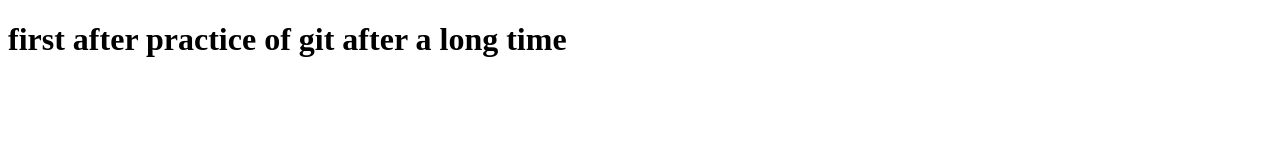
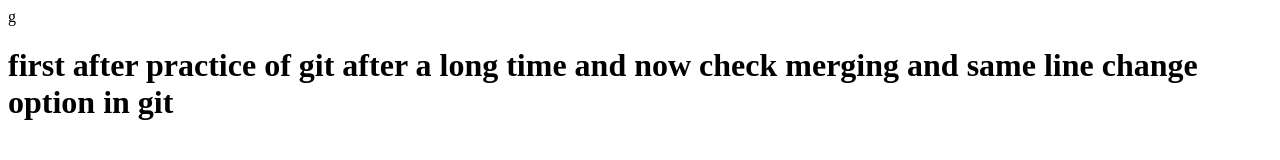
Before and after one commit to Ayyubshahab786/local_repo, a plain HTML site: page index3.html in a window 1280 px wide. Drawn offline with Linux system fonts and the light colour scheme.

Commit message:
check changes in different branch in same linegive option

```diff
--- a/index3.html
+++ b/index3.html
@@ -1,14 +1,14 @@
 <!DOCTYPE html>
 <html lang="en">
 
-<head>
+<head>g
     <meta charset="UTF-8">
     <meta name="viewport" content="width=device-width, initial-scale=1.0">
     <title>Document</title>
 </head>
 
 <body>
-    <h1>first after practice of git after a long time
+    <h1>first after practice of git after a long time and now check merging and same line change option in git
     </h1>
 </body>
 
```
